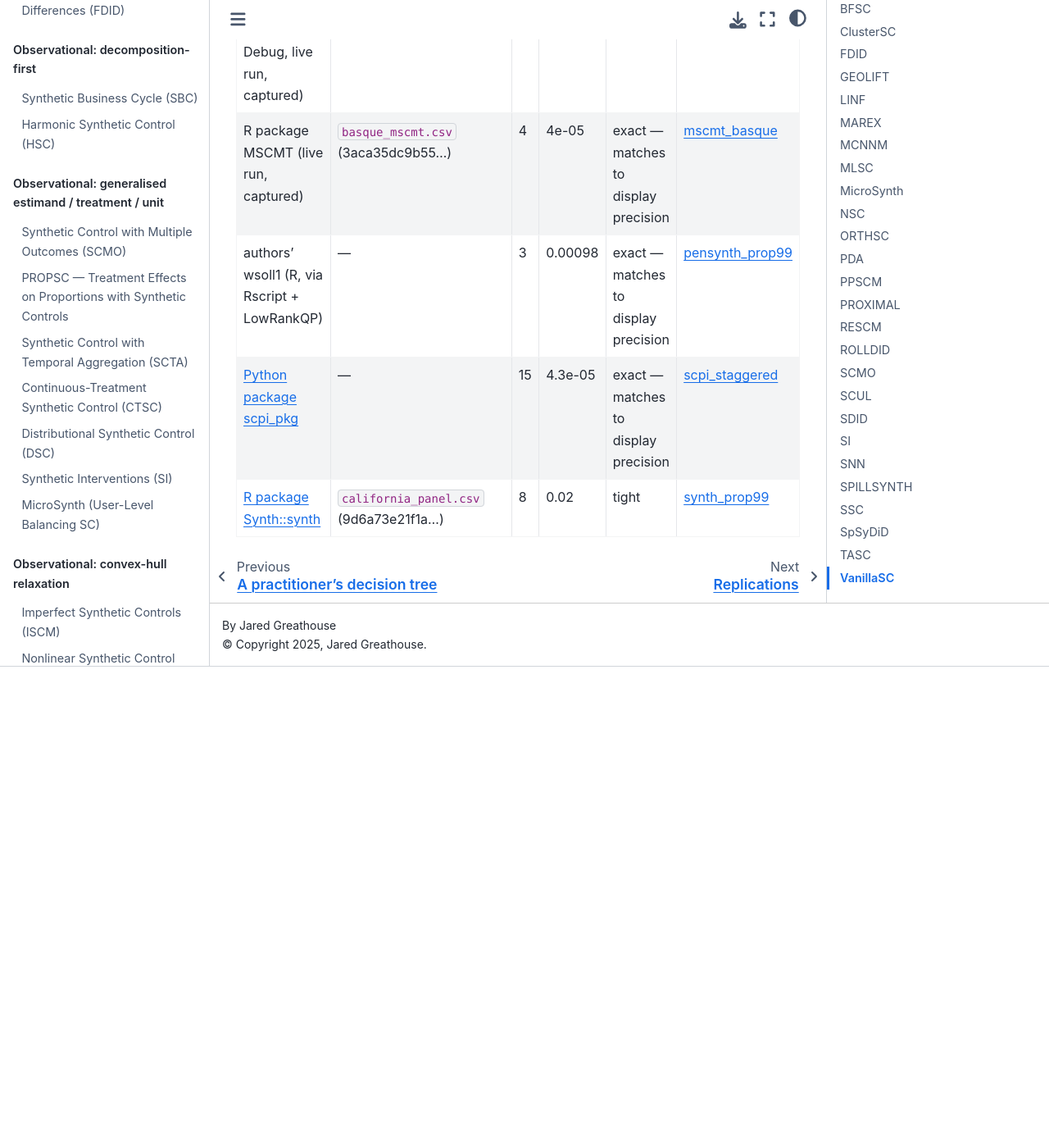
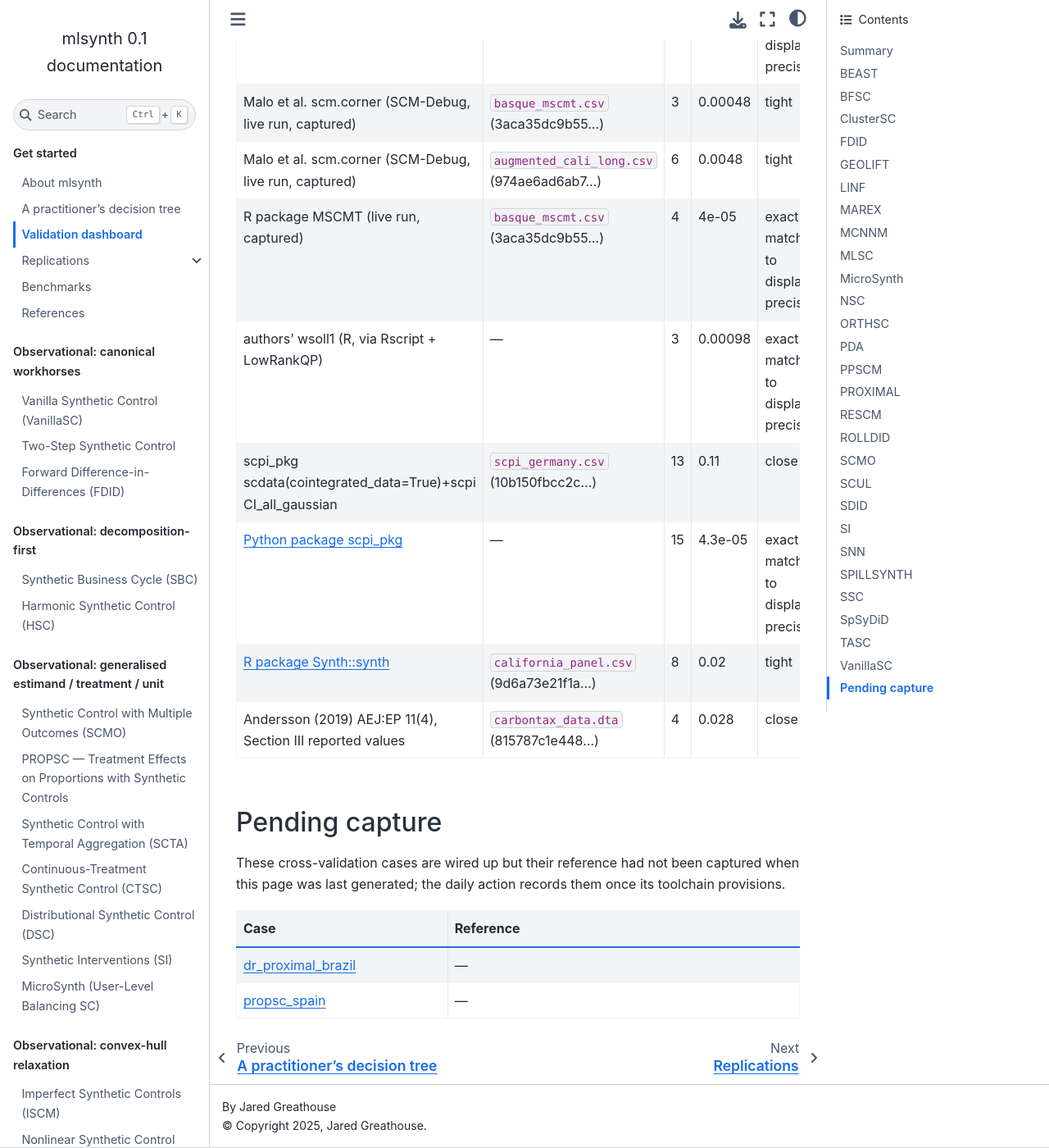
Before and after one commit to jgreathouse9/mlsynth, a Sphinx documentation site: the page built from docs/validation.rst, in a window 1280 px wide and 1400 px high, scrolled down 11871 px. Shown: the whole window at 82% size. Built offline with Sphinx 7.4.7 and the Sphinx Book theme 1.1.4, drawn with Linux system fonts in a browser that asks for light colours; before the commit the page ends 12684 px from its top, so only the background shows below that; some of the changed text lies outside the part shown.

Commit message:
benchmarks: capture 4 missing cross-validations; surface pending ones
The Validation dashboard only rendered cases with a committed comparison.csv, so
several cross-validation checks were silently absent. Two fixes:

- Capture the four whose reference runs without a heavy R stack: beast_prop99,
  vanillasc_carbontax, scpi_germany_pi, spillsynth_prop99_sar. The dashboard now
  shows 48 checks across 27 estimators (was 44 / 26), including BEAST.
- Surface the rest instead of dropping them: build_validation.py now lists every
  comparison() case lacking a committed CSV in a "Pending capture" section (and
  in the coverage line), so coverage is never silently understated. The two live
  R references that need gmm+tidyverse / propsdid (dr_proximal_brazil -- the
  doubly-robust proximal -- and propsc_spain) appear there and are recorded by
  the daily action once its toolchain provisions.

Co-Authored-By: Claude Opus 4.8 <noreply@anthropic.com>
Claude-Session: https://claude.ai/code/session_01R7bVBZsrWUPQJbnGGCG1qD

```diff
--- a/docs/validation.rst
+++ b/docs/validation.rst
@@ -9,10 +9,9 @@ test suite asserts against, so the numbers here cannot drift from what CI
 enforces. Each row links to the reference implementation, the dataset (with
 checksum), and the mlsynth case that runs the check.
 
-Coverage: **44 cross-validation checks** against original
-implementations across **26 estimators** -- 18 reproduce the reference to display precision, 18 to
-within two percent. Per-estimator paper replications (Path A / Path B) are
-catalogued in :doc:`replications`.
+Coverage: **48 cross-validation checks** against original
+implementations across **27 estimators** -- 18 reproduce the reference to display precision, 19 to
+within two percent. A further 2 are captured on the next daily run (see `Pending capture`_). Per-estimator paper replications (Path A / Path B) are catalogued in :doc:`replications`.
 
 Legend: **exact** (agreement to display precision), **tight** (worst
 relative deviation :math:`\le 2\%`), **close** (:math:`\le 10\%`), and
@@ -30,6 +29,10 @@ Summary
      - Checks
      - Agreement
      - Worst max \|Δ\|
+   * - :ref:`BEAST <val-beast>`
+     - 1
+     - 1 tight
+     - 0.15
    * - :ref:`BFSC <val-bfsc>`
      - 1
      - 1 close
@@ -115,8 +118,8 @@ Summary
      - 1 exact
      - 0
    * - :ref:`SPILLSYNTH <val-spillsynth>`
-     - 3
-     - 1 exact · 1 tight · 1 close
+     - 4
+     - 1 exact · 1 tight · 1 close · 1 documented
      - 7.6
    * - :ref:`SSC <val-ssc>`
      - 1
@@ -131,9 +134,31 @@ Summary
      - 1 documented
      - 25
    * - :ref:`VanillaSC <val-vanillasc>`
-     - 8
-     - 4 exact · 4 tight
-     - 0.02
+     - 10
+     - 4 exact · 4 tight · 2 close
+     - 0.11
+
+.. _val-beast:
+
+BEAST
+-----
+
+.. list-table::
+   :header-rows: 1
+   :widths: 22 28 8 12 14 16
+
+   * - Reference
+     - Dataset
+     - #
+     - max \|Δ\|
+     - Verdict
+     - Case
+   * - jeremylhour/alternative-synthetic-control-sparsity R (CalibrationLasso/OrthogonalityReg/ImmunizedATT)
+     - ``augmented_cali_long.csv`` (974ae6ad6ab7…)
+     - 13
+     - 0.15
+     - tight
+     - `beast_prop99 <https://github.com/jgreathouse9/mlsynth/blob/main/benchmarks/cases/beast_prop99.py>`__
 
 .. _val-bfsc:
 
@@ -678,6 +703,12 @@ SPILLSYNTH
      - 5.7e-05
      - exact — matches to display precision
      - `spillsynth_prop99 <https://github.com/jgreathouse9/mlsynth/blob/main/benchmarks/cases/spillsynth_prop99.py>`__
+   * - Mendez tutorial Rcpp sc_spillover (cmg777)
+     - ``california_panel.csv`` (9d6a73e21f1a…)
+     - 4
+     - 3.4
+     - documented — see notes
+     - `spillsynth_prop99_sar <https://github.com/jgreathouse9/mlsynth/blob/main/benchmarks/cases/spillsynth_prop99_sar.py>`__
    * - Sakaguchi-Tagawa RcppArmadillo sc_spillover (method=sar, live run on the nonproprietary panel, captured)
      - ``sudan_panel.csv`` (722471a42b6c…)
      - 5
@@ -802,6 +833,12 @@ VanillaSC
      - 0.00098
      - exact — matches to display precision
      - `pensynth_prop99 <https://github.com/jgreathouse9/mlsynth/blob/main/benchmarks/cases/pensynth_prop99.py>`__
+   * - scpi_pkg scdata(cointegrated_data=True)+scpi CI_all_gaussian
+     - ``scpi_germany.csv`` (10b150fbcc2c…)
+     - 13
+     - 0.11
+     - close
+     - `scpi_germany_pi <https://github.com/jgreathouse9/mlsynth/blob/main/benchmarks/cases/scpi_germany_pi.py>`__
    * - `Python package scpi_pkg <https://pypi.org/project/scpi-pkg/>`__
      - —
      - 15
@@ -814,3 +851,27 @@ VanillaSC
      - 0.02
      - tight
      - `synth_prop99 <https://github.com/jgreathouse9/mlsynth/blob/main/benchmarks/cases/synth_prop99.py>`__
+   * - Andersson (2019) AEJ:EP 11(4), Section III reported values
+     - ``carbontax_data.dta`` (815787c1e448…)
+     - 4
+     - 0.028
+     - close
+     - `vanillasc_carbontax <https://github.com/jgreathouse9/mlsynth/blob/main/benchmarks/cases/vanillasc_carbontax.py>`__
+
+Pending capture
+---------------
+
+These cross-validation cases are wired up but their reference had
+not been captured when this page was last generated; the daily
+action records them once its toolchain provisions.
+
+.. list-table::
+   :header-rows: 1
+   :widths: 30 50
+
+   * - Case
+     - Reference
+   * - `dr_proximal_brazil <https://github.com/jgreathouse9/mlsynth/blob/main/benchmarks/cases/dr_proximal_brazil.py>`__
+     - —
+   * - `propsc_spain <https://github.com/jgreathouse9/mlsynth/blob/main/benchmarks/cases/propsc_spain.py>`__
+     - —
```
Also changed, not shown: 5 other files.
